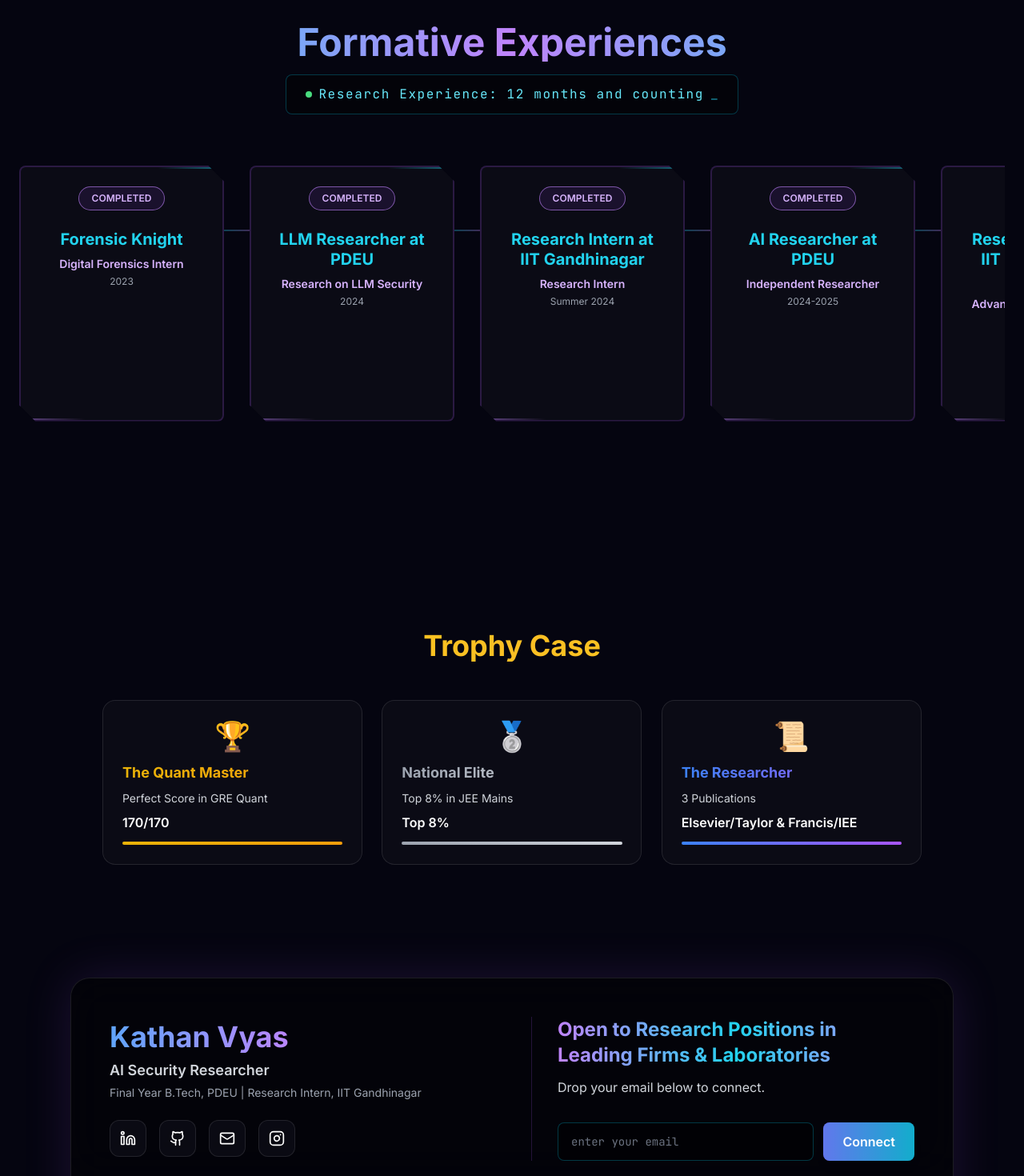
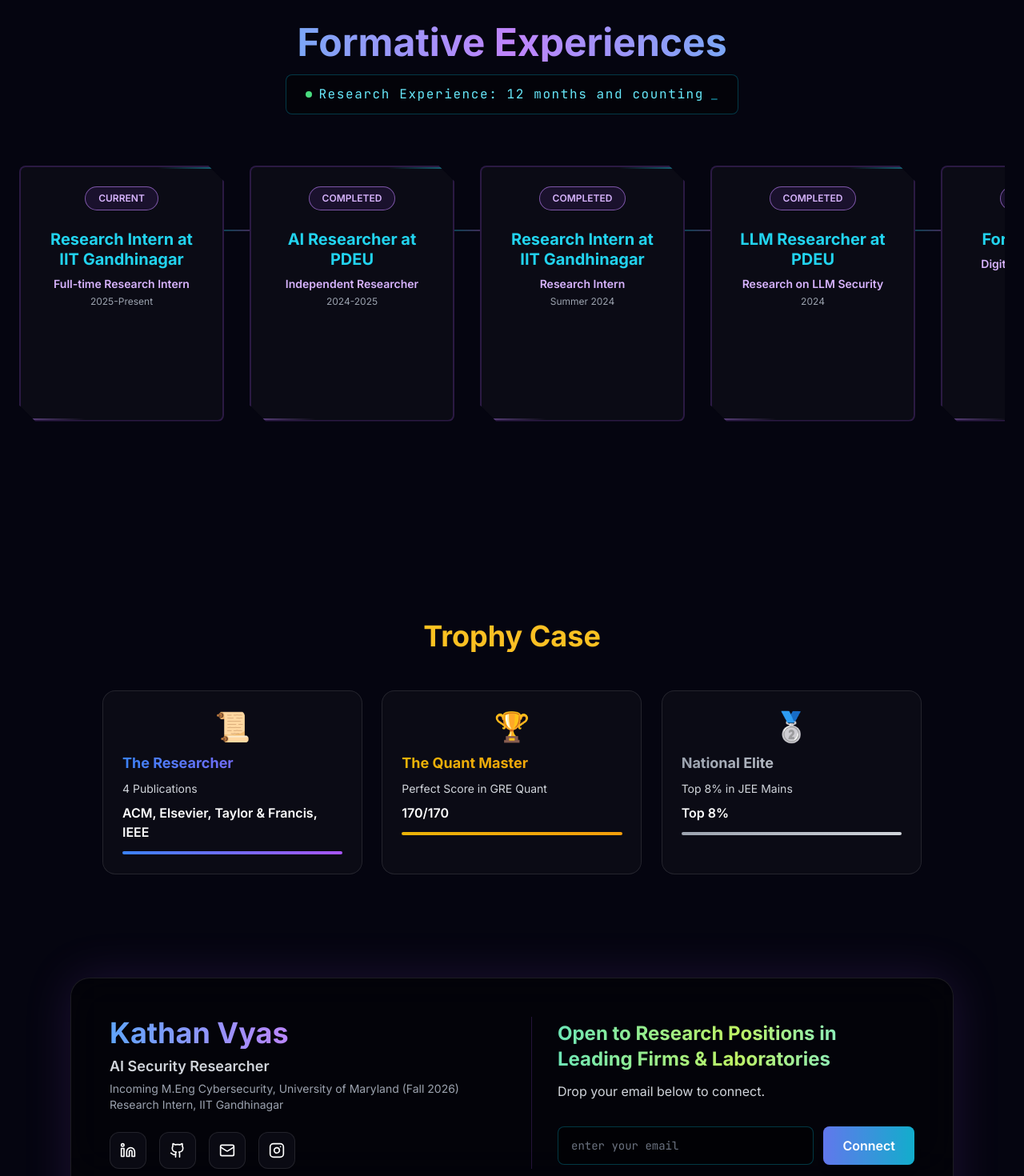
Before and after one commit to KATHAN-VYAS/MVP-ResearchPortfolio, a Next.js app: page /about in a window 1280 px wide. Shown: the part 1330-2800 px from the top of the page at 80% size. Built offline with nearby package versions, Linux system fonts and the light colour scheme.

Commit message:
updated inforamtions and fixed parts

```diff
--- a/app/about/page.tsx
+++ b/app/about/page.tsx
@@ -4,10 +4,8 @@ import { motion, AnimatePresence } from 'framer-motion';
 import { useState, useEffect } from 'react';
 import { Linkedin, Github, Instagram, Mail, Shield, Zap, Building2, GraduationCap, Microscope, Activity, AlertTriangle } from 'lucide-react';
 import Image from 'next/image';
-import Link from 'next/link';
 import { useThreatMode } from '../contexts/ThreatContext';
 import Navbar from '../components/Navbar';
-import { FallbackToast } from '../components/FallbackToast';
 
 // Scramble-to-real decryption animation
 function DecryptText({ text, trigger }: { text: string; trigger: boolean }) {
@@ -88,12 +86,6 @@ export default function AboutPage() {
   const [ultronUnlocked, setUltronUnlocked] = useState(false);
   const [isLoading, setIsLoading] = useState(true);
   const [hoveredCard, setHoveredCard] = useState<number | null>(null);
-  const [toast, setToast] = useState(false);
-
-  function showToast() {
-    setToast(true);
-    setTimeout(() => setToast(false), 2500);
-  }
 
   // Preloader effect
   useEffect(() => {
@@ -112,18 +104,50 @@ export default function AboutPage() {
   }, []);
 
   const experiences = [
+
     {
-      title: 'Forensic Knight',
-      role: 'Digital Forensics Intern',
-      subtitle: 'The Awakening',
-      date: '2023',
+      title: ' Research Intern at IIT Gandhinagar',
+      role: 'Full-time Research Intern',
+      subtitle: 'The Deployment',
+      date: '2025-Present',
+      status: 'CURRENT',
+      icon: Activity,
+      href: 'http://localhost:3001/research#project-1',
+      description: 'Currently engineering production-ready AI security solutions bridging theory with practice.',
+      details: [
+        'Proposed the novel QSLP framework for advanced malware classification.',
+        'Validated QSLP performance and robustness across different datasets.',
+        'Authored first version of the worked and accepted at ACM ASIACCS-26',
+      ],
+    },
+    {
+      title: 'AI Researcher at PDEU',
+      role: 'Independent Researcher',
+      subtitle: 'The Expansion',
+      date: '2024-2025',
       status: 'COMPLETED',
-      icon: Building2,
-      description: 'Began my journey into cybersecurity, analyzing digital evidence and understanding attack vectors.',
+      icon: GraduationCap,
+      href: 'http://localhost:3001/research#project-2',
+      description: 'Expanded research scope to include broader AI alignment challenges and ML security frameworks.',
       details: [
-        'Executed forensic investigations using Kali Linux artifact analysis.',
-        'Analyzed malware behavior and file obfuscation techniques',
-        'Learned MITRE ATT&CK and NIST frameworks for structured threat classification',
+        'Developed "LODO" framework to sanitize malicious prompts.',
+        'Engineered a detection pipeline using Sentence-BERT and XGBoost, achieving 96% accuracy.',
+        'Extension work of Prompt Injection research.',
+      ],
+    },
+    {
+      title: 'Research Intern at IIT Gandhinagar',
+      role: 'Research Intern',
+      subtitle: 'The Proving Ground',
+      date: 'Summer 2024',
+      status: 'COMPLETED',
+      icon: GraduationCap,
+      href: '',
+      description: 'Advanced research internship focusing on AI safety protocols and quantum-resistant cryptography.',
+      details: [
+        'Developed the "QNI-CCP" hybrid Classical-Quantum framework for robust malware detection.',
+        'Achieved 97% accuracy on a large-scale dataset.',
+        'Evaluated models under adversarial conditions.',
       ],
     },
     {
@@ -133,6 +157,7 @@ export default function AboutPage() {
       date: '2024',
       status: 'COMPLETED',
       icon: Microscope,
+      href: 'http://localhost:3001/research#project-3',
       description: 'Dove deep into Large Language Model vulnerabilities, exploring prompt injection attacks and defensive strategies.',
       details: [
         'Researched prompt injection vulnerabilities in LLMs',
@@ -141,45 +166,18 @@ export default function AboutPage() {
       ],
     },
     {
-      title: 'Research Intern at IIT Gandhinagar',
-      role: 'Research Intern',
-      subtitle: 'The Proving Ground',
-      date: 'Summer 2024',
+      title: 'Forensic Knight',
+      role: 'Digital Forensics Intern',
+      subtitle: 'The Awakening',
+      date: '2023',
       status: 'COMPLETED',
-      icon: GraduationCap,
-      description: 'Advanced research internship focusing on AI safety protocols and quantum-resistant cryptography.',
+      icon: Building2,
+      href: '',
+      description: 'Began my journey into cybersecurity, analyzing digital evidence and understanding attack vectors.',
       details: [
-        'Developed the "QNI-CCP" hybrid Classical-Quantum framework for robust malware detection.',
-        'Achieved 97% accuracy on a large-scale dataset.',
-        'Evaluated models under adversarial conditions.',
-      ],
-    },
-    {
-      title: 'AI Researcher at PDEU',
-      role: 'Independent Researcher',
-      subtitle: 'The Expansion',
-      date: '2024-2025',
-      status: 'COMPLETED',
-      icon: GraduationCap,
-      description: 'Expanded research scope to include broader AI alignment challenges and ML security frameworks.',
-      details: [
-        'Developed "LODO" framework to sanitize malicious prompts.',
-        'Engineered a detection pipeline using Sentence-BERT and XGBoost, achieving 96% accuracy.',
-        'Extension work of Prompt Injection research.',
-      ],
-    },
-    {
-      title: ' Research Intern at IIT Gandhinagar (Current)',
-      role: 'Advanced Research Intern',
-      subtitle: 'The Deployment',
-      date: '2025-Present',
-      status: 'ACTIVE',
-      icon: Activity,
-      description: 'Currently engineering production-ready AI security solutions bridging theory with practice.',
-      details: [
-        'Proposed the novel QSLP framework for advanced malware classification.',
-        'Validated framework performance and robustness on the Malevis dataset.',
-        'Authored and submitted findings to a top ACM conference.',
+        'Executed forensic investigations using Kali Linux artifact analysis.',
+        'Analyzed malware behavior and file obfuscation techniques',
+        'Learned MITRE ATT&CK and NIST frameworks for structured threat classification',
       ],
    },
   ];
@@ -284,7 +282,7 @@ export default function AboutPage() {
                 <h2 className="text-3xl font-bold bg-gradient-to-r from-blue-400 to-purple-400 bg-clip-text text-transparent mt-6">
                   Kathan Vyas
                 </h2>
-                <p className="text-gray-400 text-lg mt-2">AI and Cybersecurity Researcher</p>
+                <p className="text-gray-400 text-lg mt-2">AI Security Researcher</p>
               </div>
 
               {/* Right Column: Core Directives */}
@@ -561,26 +559,21 @@ export default function AboutPage() {
                     className="mt-1 flex flex-col gap-2"
                   >
                     {[
-                      { href: '#', label: 'Researched Prompt Injection (Understanding Ultron)' },
-                      { href: '#', label: 'Developed Malicious Prompt Classification & Sanitization Framework (Killing the Ultron)' },
-                      { href: '#', label: 'Developed QNI-CCP Training (Strengthening Jarvis for future adversaries)' },
-                    ].map(({ href, label }, idx) => (
+                      { label: 'Researched Prompt Injection (Understanding Ultron)' },
+                      { label: 'Developed Malicious Prompt Classification & Sanitization Framework (Killing the Ultron)' },
+                      { label: 'Developed QNI-CCP Training (Strengthening Jarvis for future adversaries)' },
+                    ].map(({ label }, idx) => (
                       <motion.li
                         key={idx}
                         initial={{ opacity: 0, x: -8 }}
                         animate={{ opacity: 1, x: 0 }}
                         transition={{ delay: idx * 0.08, duration: 0.35 }}
+                        className="flex items-start gap-2 rounded-lg px-3 py-2 text-sm text-cyan-300 font-mono"
                       >
-                        <Link
-                          href={href}
-                          onClick={(e) => { e.stopPropagation(); e.preventDefault(); showToast(); }}
-                          className="group flex items-start gap-2 rounded-lg px-3 py-2 text-sm text-cyan-300 font-mono transition-all duration-200 hover:text-white hover:bg-cyan-500/20 hover:translate-x-1"
-                        >
-                          <Shield className="w-3.5 h-3.5 mt-0.5 shrink-0 text-cyan-400 group-hover:text-white" />
+                        <Shield className="w-3.5 h-3.5 mt-0.5 shrink-0 text-cyan-400" />
                         <span>
                           <DecryptText text={label} trigger={jarvisUnlocked} />
                         </span>
-                        </Link>
                       </motion.li>
                     ))}
                   </motion.ul>
@@ -818,6 +811,7 @@ export default function AboutPage() {
                           </ul>
 
                           {/* More Link */}
+                          {exp.href && (
                             <motion.div
                               initial={{ opacity: 0 }}
                               animate={isHovered ? { opacity: 1 } : {}}
@@ -825,13 +819,13 @@ export default function AboutPage() {
                               className="mt-4 pt-3 border-t border-cyan-400/30"
                             >
                               <a
-                              href="#"
-                              onClick={(e) => { e.preventDefault(); showToast(); }}
+                                href={exp.href}
                                 className="text-xs text-cyan-400 hover:text-cyan-300 underline decoration-cyan-400/50 hover:decoration-cyan-300 transition-colors"
                               >
                                 Learn more →
                               </a>
                             </motion.div>
+                          )}
                         </motion.div>
 
                         {/* Corner Accent Lines */}
@@ -884,7 +878,14 @@ export default function AboutPage() {
 
           {/* Achievement Badges Grid */}
           <div className="grid md:grid-cols-3 gap-6">
-            {[
+            {[{
+                icon: '📜',
+                title: 'The Researcher',
+                description: '4 Publications',
+                score: 'ACM, Elsevier, Taylor & Francis, IEEE',
+                color: 'from-blue-500 to-purple-500',
+                delay: 0.3,
+              },
               {
                 icon: '🏆',
                 title: 'The Quant Master',
@@ -901,14 +902,7 @@ export default function AboutPage() {
                 color: 'from-gray-400 to-gray-300',
                 delay: 0.2,
               },
-              {
-                icon: '📜',
-                title: 'The Researcher',
-                description: '3 Publications',
-                score: 'Elsevier/Taylor & Francis/IEE',
-                color: 'from-blue-500 to-purple-500',
-                delay: 0.3,
-              },
+
             ].map((achievement, index) => (
               <motion.div
                 key={index}
@@ -981,7 +975,8 @@ export default function AboutPage() {
                     viewport={{ once: true }}
                     className="text-sm text-gray-400"
                   >
-                    Final Year B.Tech, PDEU | Research Intern, IIT Gandhinagar
+                    <span className="block">Incoming M.Eng Cybersecurity, University of Maryland (Fall 2026)</span>
+                    <span className="block">Research Intern, IIT Gandhinagar</span>
                   </motion.p>
                 </div>
 
@@ -1020,7 +1015,7 @@ export default function AboutPage() {
                   transition={{ duration: 0.5 }}
                   viewport={{ once: true }}
                 >
-                  <h4 className="text-xl md:text-2xl font-bold bg-gradient-to-r from-purple-400 via-cyan-400 to-purple-400 bg-clip-text text-transparent mb-3">
+                  <h4 className="text-xl md:text-2xl font-bold bg-gradient-to-r from-emerald-300 via-lime-300 to-cyan-300 bg-clip-text text-transparent mb-3">
                     Open to Research Positions in Leading Firms & Laboratories
                   </h4>
                   <p className="text-gray-300 text-sm md:text-base mb-4">
@@ -1107,7 +1102,6 @@ export default function AboutPage() {
         </motion.div>
       </motion.button>
     </motion.div>
-    <FallbackToast visible={toast} />
     </>
   );
 }
--- a/app/components/HeroSection.tsx
+++ b/app/components/HeroSection.tsx
@@ -370,7 +370,7 @@ function ChatInterface() {
       </div>
 
       {/* Chat messages */}
-      <div className="flex-1 space-y-2 overflow-y-auto">
+      <div className="flex-1 space-y-1 overflow-hidden">
         {messages.filter(msg => msg && msg.type).map((msg, i) => (
           <motion.div
             key={i}
@@ -383,7 +383,7 @@ function ChatInterface() {
                 : msg.type === 'user'
                 ? 'text-blue-300 text-right'
                 : 'text-purple-300'
-            }`}
+            } leading-tight truncate`}
           >
             {msg.type === 'jarvis' && '> '}
             {msg.text}
--- a/app/connect/page.tsx
+++ b/app/connect/page.tsx
@@ -158,14 +158,15 @@ export default function ConnectPage() {
             transition={{ duration: 0.6 }}
             className="mb-16"
           >
-            <h1 className="text-5xl md:text-7xl font-bold bg-gradient-to-r from-cyan-400 to-purple-500 bg-clip-text text-transparent pb-2">
+            <h1 className="text-5xl md:text-7xl leading-[1.12] font-bold bg-gradient-to-r from-cyan-400 to-purple-500 bg-clip-text text-transparent pb-2">
               Connect{' '}
               <span className={`reveal-text${showReveal ? ' visible' : ''}`}>
-                with me.
+                and save the world together!
               </span>
             </h1>
             <p className="text-gray-400 text-lg mt-4 max-w-xl">
-              Final Year B.Tech @ PDEU &nbsp;·&nbsp; Research Intern @ IIT Gandhinagar
+              <span className="block">Incoming M.Eng Cybersecurity @ University of Maryland (Fall 2026)</span>
+              <span className="block">Research Intern @ IIT Gandhinagar</span>
             </p>
             <div className="flex items-center gap-2 mt-3">
               <span className="w-2 h-2 rounded-full bg-green-400 shadow-[0_0_8px_rgba(74,222,128,0.8)] animate-pulse" />
--- a/app/globals.css
+++ b/app/globals.css
@@ -109,10 +109,12 @@ body {
 .reveal-text {
   display: inline-block;
   font-size: 0.5em;
+  line-height: 1.12;
   font-weight: 300;
   color: #888;
   clip-path: inset(0 100% 0 0);
   vertical-align: middle;
+  padding-bottom: 0.08em;
 }
 
 .reveal-text.visible {
--- a/app/research/page.tsx
+++ b/app/research/page.tsx
@@ -1032,9 +1032,6 @@ function ResearchSection({
       {/* Resources Footer */}
       {'resources' in project && project.resources && (
         <div className="mt-16 pt-8 border-t border-white/10 flex flex-col sm:flex-row items-start sm:items-center justify-between gap-6">
-          <div>
-            <p className="text-gray-400 text-sm">For more detailes access full paper here</p>
-          </div>
           <div className="flex flex-wrap items-center gap-3">
             {project.resources.publicationUrl && (
               <a href={project.resources.publicationUrl} target="_blank" rel="noopener noreferrer" className="inline-flex items-center gap-2 bg-purple-500/10 text-purple-300 border border-purple-500/30 px-5 py-2.5 rounded-xl text-sm font-semibold hover:bg-purple-500/20 hover:shadow-[0_0_20px_rgba(168,85,247,0.2)] transition-all duration-300">
@@ -1156,7 +1153,7 @@ export default function ResearchPage() {
             {/* Relative anchor pinned to right edge — card grows leftward */}
             <div className="relative w-[180px] xl:w-[200px]">
               <div className="group absolute right-0 top-0 flex flex-col items-start bg-[#0a0f1c]/95 backdrop-blur-md border border-white/10 hover:border-cyan-500/30 rounded-2xl p-5 transition-all duration-500 ease-[cubic-bezier(0.25,1,0.5,1)] overflow-hidden w-[180px] hover:w-[360px] shadow-lg hover:shadow-[0_0_30px_rgba(34,211,238,0.1)]">
-                <p className="text-xs tracking-[0.2em] text-gray-500 font-mono mb-4 whitespace-nowrap transition-colors group-hover:text-cyan-400">
+                <p className="text-xs tracking-[0.2em] text-cyan-300 font-mono font-semibold mb-4 whitespace-nowrap transition-colors group-hover:text-cyan-200">
                   INDEX
                 </p>
                 <nav className="flex flex-col gap-4 w-full">
--- a/tsconfig.json
+++ b/tsconfig.json
@@ -23,6 +23,7 @@
     "noUnusedLocals": true,
     "noUnusedParameters": true,
     "noFallthroughCasesInSwitch": true,
+    "ignoreDeprecations": "6.0",
     "baseUrl": ".",
     "paths": {
       "@/*": [
```
Lines whose indentation alone changed are shown as unchanged.
